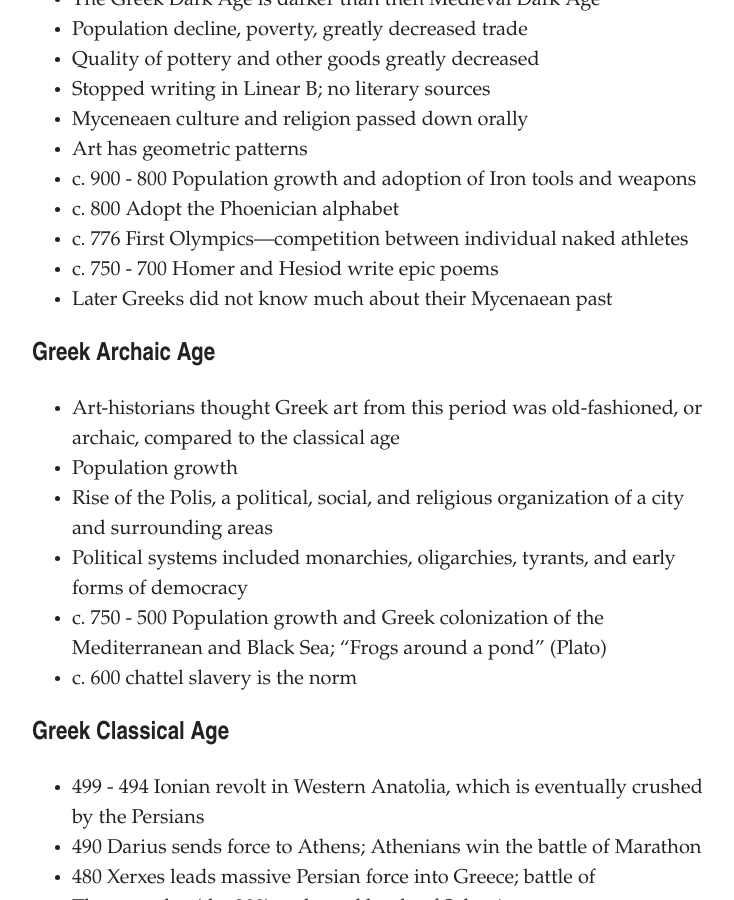
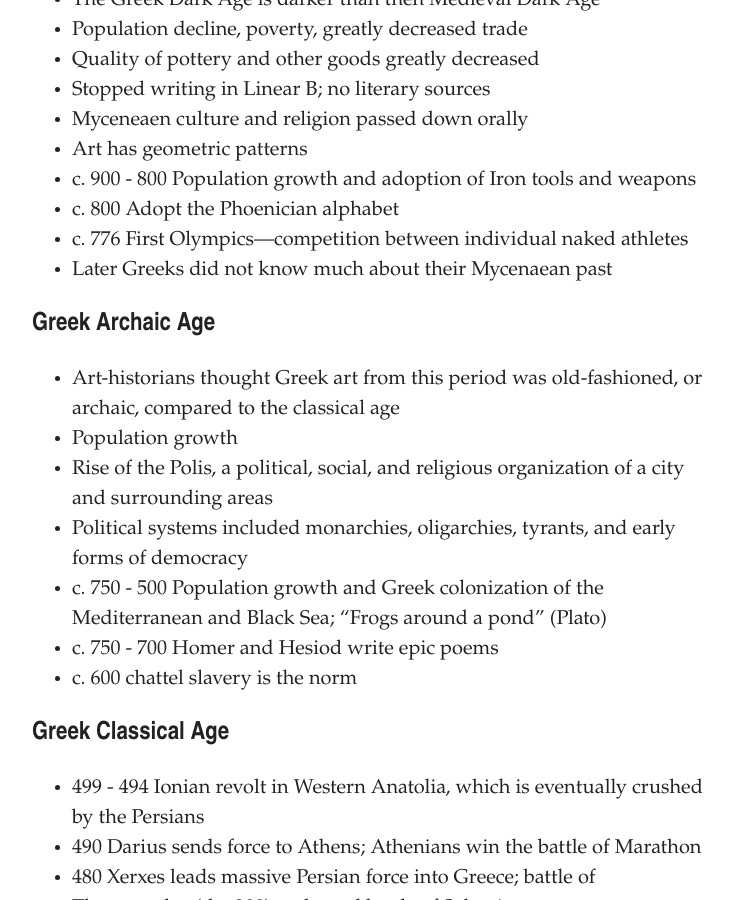
Before and after one commit to artsandmetaphysics/goodlifeodyssey, a Jekyll site: the page built from _notes/ancient-greece.md, in a window 1280 px wide and 900 px high, scrolled down 1287 px. Shown: the whole window, without its empty margins (268-1002 px from the left). Built offline with Jekyll 4.4.1, drawn with Linux system fonts in a browser that asks for light colours; some of the changed lines change nothing that is shown.

Commit message:
Fix misplaced bullet

```diff
--- a/_notes/ancient-greece.md
+++ b/_notes/ancient-greece.md
@@ -49,7 +49,6 @@ Many of these notes were taken from _Ancient Greece_ by Thomas R. Martin.
 - c. 900 - 800 Population growth and adoption of Iron tools and weapons
 - c. 800 Adopt the Phoenician alphabet
 - c. 776 First Olympics---competition between individual naked athletes
-- c. 750 - 700 Homer and Hesiod write epic poems
 - Later Greeks did not know much about their Mycenaean past
 
 ## Greek Archaic Age
@@ -59,6 +58,7 @@ Many of these notes were taken from _Ancient Greece_ by Thomas R. Martin.
 - Rise of the Polis, a political, social, and religious organization of a city and surrounding areas
 - Political systems included monarchies, oligarchies, tyrants, and early forms of democracy
 - c. 750 - 500 Population growth and Greek colonization of the Mediterranean and Black Sea; "Frogs around a pond" (Plato)
+- c. 750 - 700 Homer and Hesiod write epic poems
 - c. 600 chattel slavery is the norm
 
 
```
